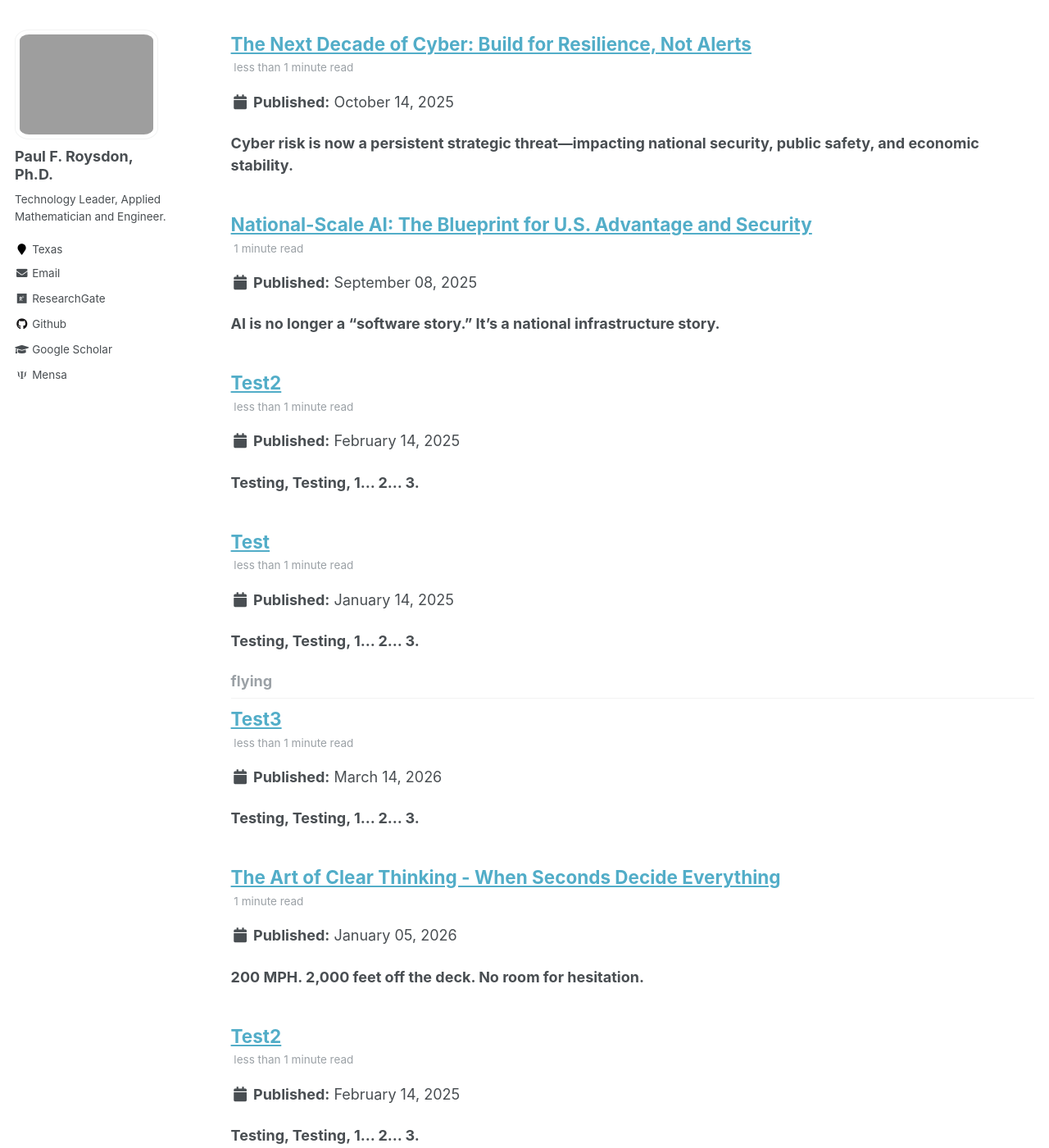
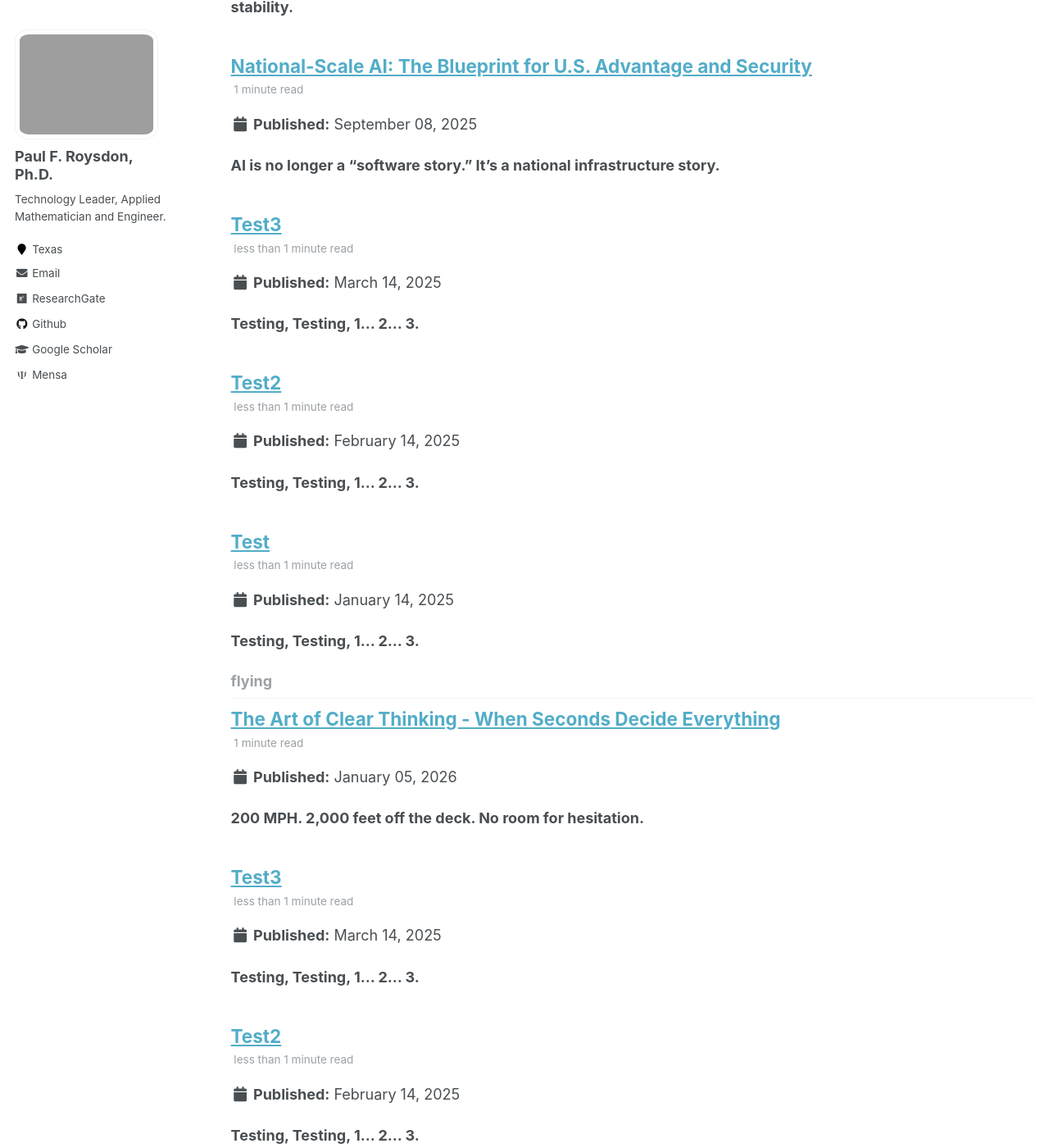
Before and after one commit to pfroysdon/pfroysdon.github.io, a Jekyll site: the page built from _pages/tag-archive.html, in a window 1280 px wide and 1400 px high, scrolled down 1458 px. Shown: the whole window at 82% size. Built offline with Jekyll 4.4.1, drawn with Linux system fonts in a browser that asks for light colours; some web fonts are replaced; some of the changed text lies outside the part shown.

Commit message:
Update 2025-03-14-Test3.md

```diff
--- a/_posts/2025-03-14-Test3.md
+++ b/_posts/2025-03-14-Test3.md
@@ -1,7 +1,7 @@
 ---
 title: 'Test3'
-date: 2026-03-14
-permalink: /posts/2026/03/Test3/
+date: 2025-03-14
+permalink: /posts/2025/03/Test3/
 tags:
   - decision-making
   - leadership
```
